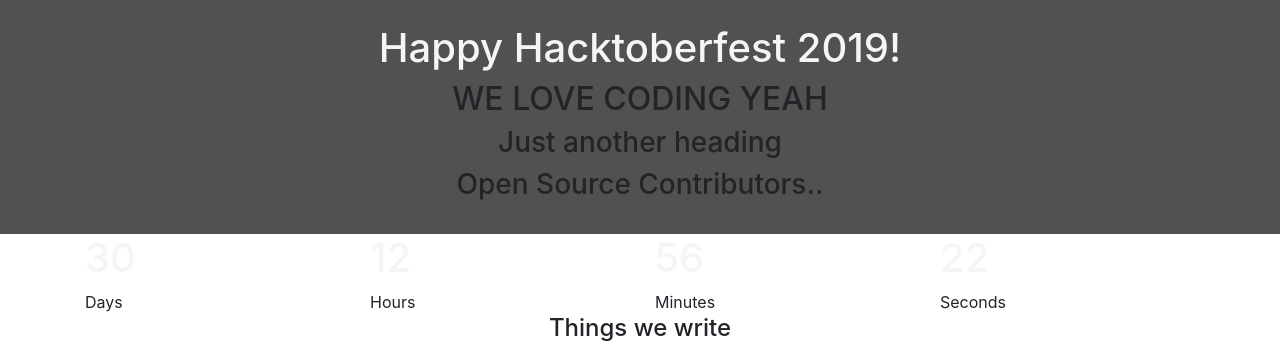
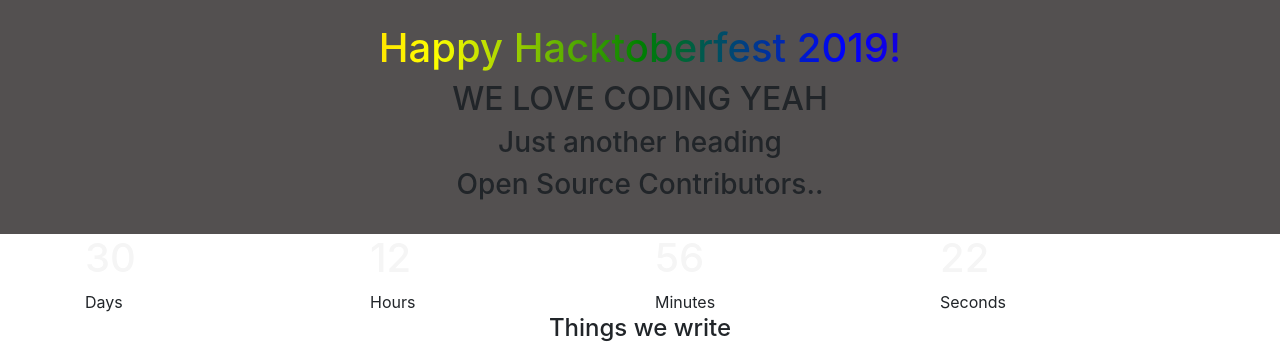
Before and after one commit to Evie-Skinner18/happy_hacktoberfest_19, a plain HTML site: page index.html in a window 1280 px wide. Shown: the top 347 px of the page. Drawn offline with nearby package versions, Linux system fonts and the light colour scheme.

Commit message:
Rainbow Header

```diff
--- a/index.html
+++ b/index.html
@@ -17,7 +17,7 @@
 
 <body>
     <header class="text-center">
-        <h1>Happy Hacktoberfest 2019!</h1>
+        <h1 class="rainbow-text">Happy Hacktoberfest 2019!</h1>
         <h2>WE LOVE CODING YEAH</h2>
         <h3>Just another heading</h3>
         <h3>Open Source Contributors..</h3>
```
